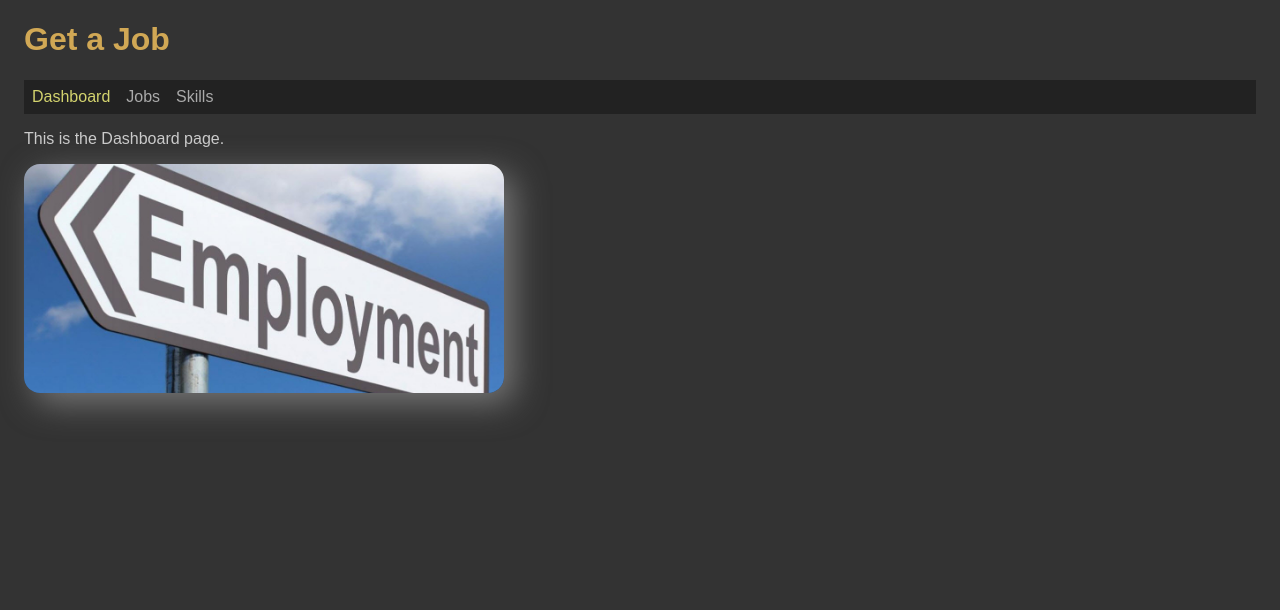
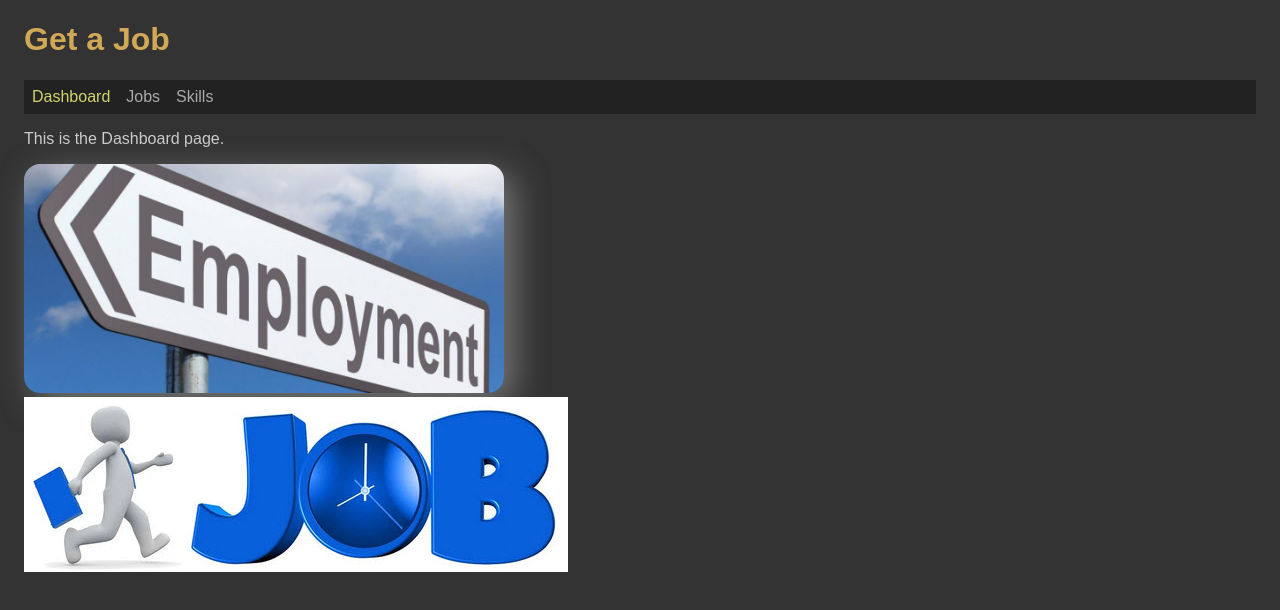
Before and after one commit to edwardtanguay/et007-deployment-netlify-vercel, a React (Vite) app: page /dashboard in a window 1280 px wide. Shown: the top 610 px of the page. Built offline with nearby package versions, Linux system fonts and the light colour scheme.

Commit message:
added job image

```diff
--- a/src/pages/PageDashboard.tsx
+++ b/src/pages/PageDashboard.tsx
@@ -4,7 +4,10 @@ export const PageDashboard = () => {
 	return (
 		<div className="page pageDashboard">
 			<p>This is the Dashboard page.</p>
-			<img className="employment" src={employment}/>
+			<img className="employment" src={employment} />
+			<div>
+				<img src="images/job.jpg" />
+			</div>
 		</div>
 	);
 };
```
Also changed, not shown: public/images/job.jpg (added).
